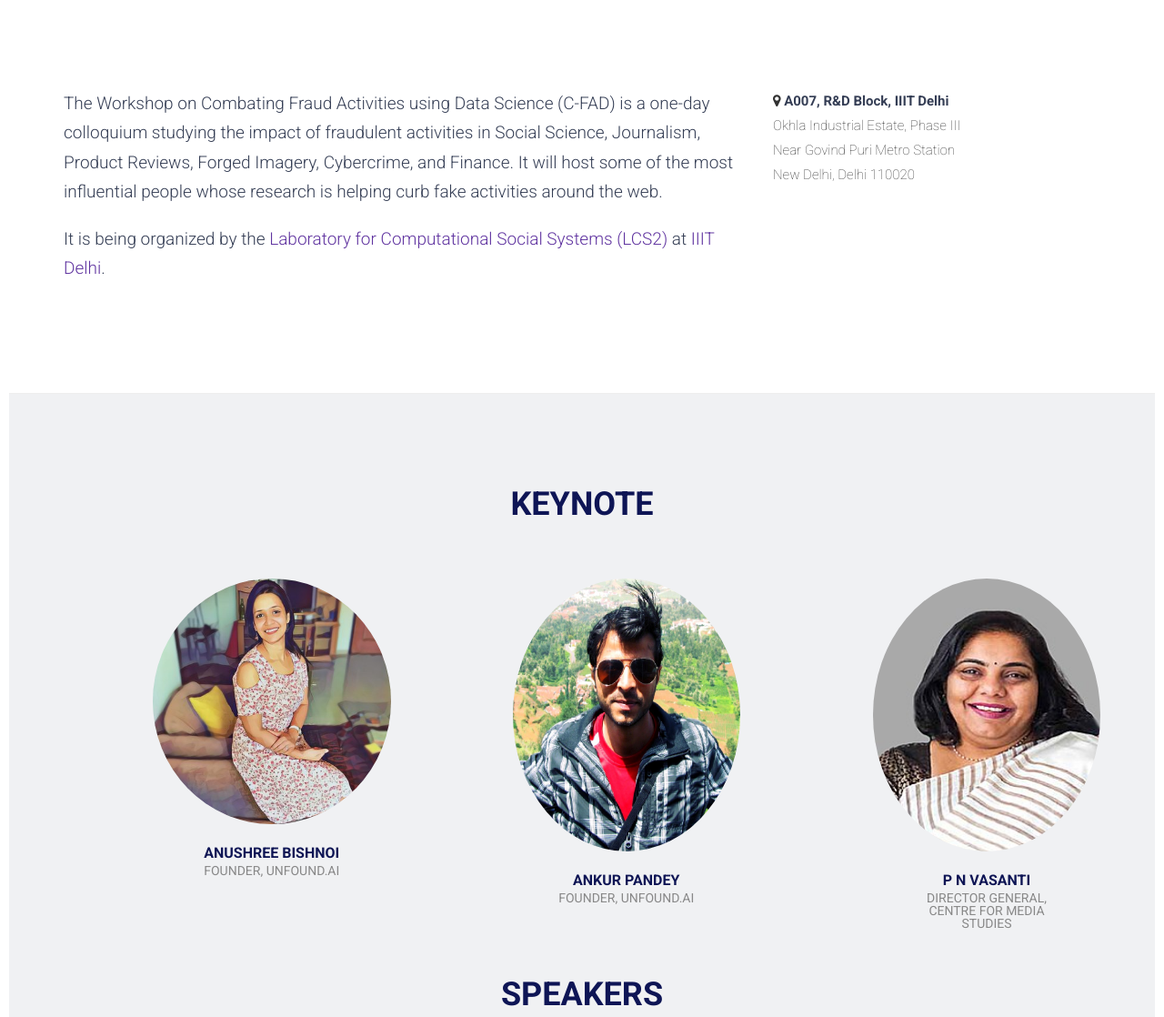
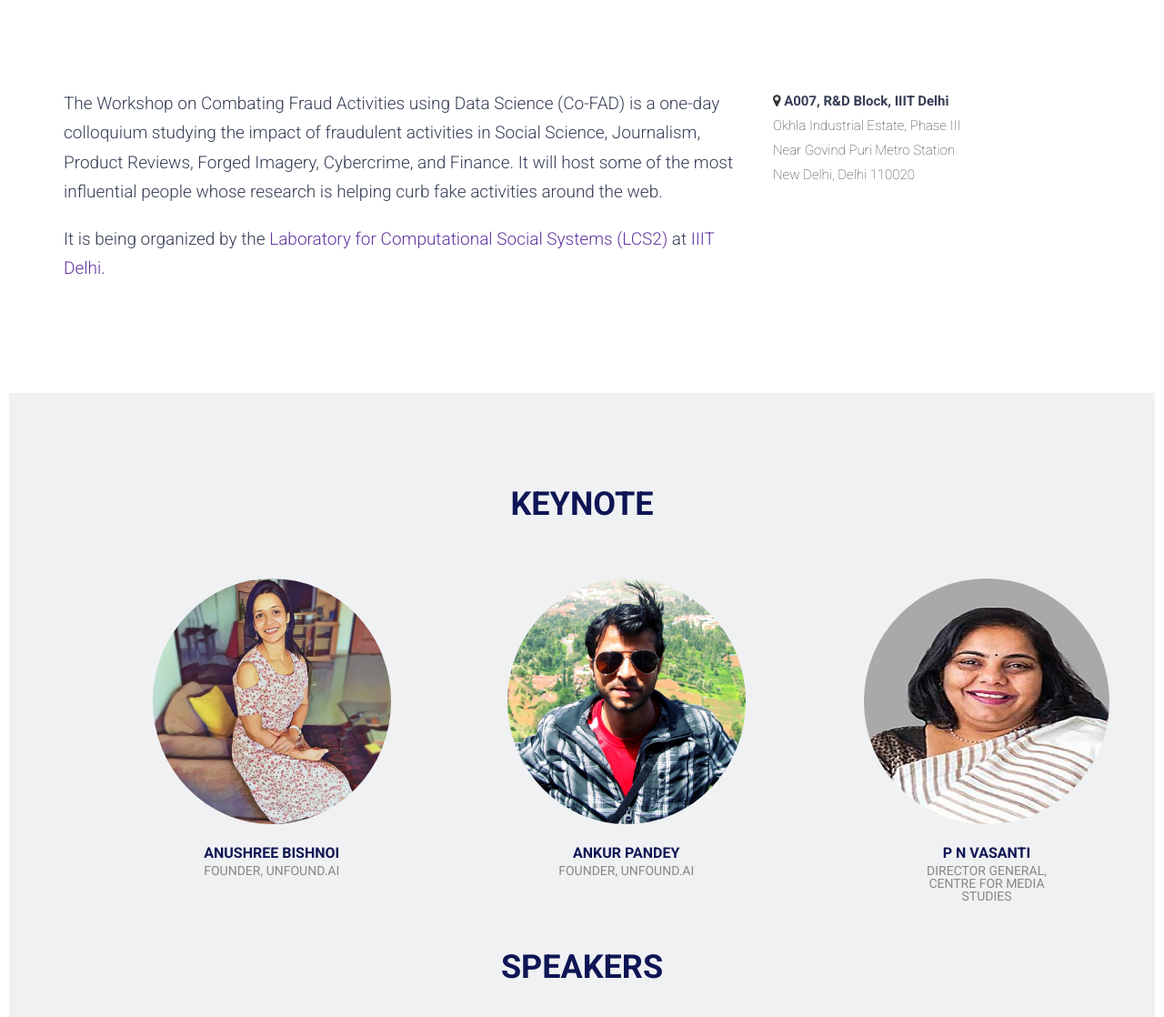
Before and after one commit to AnnuJoshi/cofad2020, a plain HTML site: page index.html in a window 1280 px wide. Shown: the part 812-1930 px from the top of the page at 91% size. Drawn offline with Linux system fonts and the light colour scheme; some packages are replaced by stand-ins of ours.

Commit message:
Mutiple Fixes

```diff
--- a/index.html
+++ b/index.html
@@ -106,7 +106,7 @@
             <div class="row">
                 <div class="col-md-8">
                     <p class="lead">
-                        The Workshop on Combating Fraud Activities using Data Science (C-FAD) is a one-day colloquium studying the impact of fraudulent activities in Social Science, Journalism, Product Reviews, Forged Imagery, Cybercrime, and Finance. It will host some of the most influential people whose research is helping curb fake activities around the web.
+                        The Workshop on Combating Fraud Activities using Data Science (Co-FAD) is a one-day colloquium studying the impact of fraudulent activities in Social Science, Journalism, Product Reviews, Forged Imagery, Cybercrime, and Finance. It will host some of the most influential people whose research is helping curb fake activities around the web.
                     </p>
                     <p class="lead">
                         It is being organized by the <a href="http://lcs2.iiitd.edu.in/">Laboratory for Computational Social Systems (LCS2)</a> at <a href="http://iiitd.ac.in/">IIIT Delhi</a>.
@@ -155,7 +155,7 @@
                 </div>
                 <div class="col-sm-4 col-md-3 col-md-offset-1">
                     <figure class="thumbnail">
-                        <a href="https://www.linkedin.com/in/ankurpandey42/"><img src="img/speaker/ankur.jpeg" class="img-responsive img-circle" alt="Image" style="height:300px; width:250px;"></a>
+                        <a href="https://www.linkedin.com/in/ankurpandey42/"><img src="img/speaker/ankur.jpeg" class="img-responsive img-circle" alt="Image" style="height:270px; width:350px;"></a>
                         <figcaption class="caption text-center">
                             <h3>Ankur Pandey
                                 <small>Founder, UnFound.ai </small>
@@ -172,7 +172,7 @@
            <div class="row">
                 <div class="col-sm-4 col-md-3 col-md-offset-1">
                     <figure class="thumbnail">
-                        <a href="https://en.m.wikipedia.org/wiki/P_N_Vasanti"><img src="img/speaker/pn_vasanti.jpg" class="img-responsive img-circle" alt="Image" style="height:300px; width:250px;"></a>
+                        <a href="https://en.m.wikipedia.org/wiki/P_N_Vasanti"><img src="img/speaker/pn_vasanti.jpg" class="img-responsive img-circle" alt="Image" style="height:270px; width:350px;"></a>
                         <figcaption class="caption text-center">
                             <h3> P N Vasanti
                                 <small> Director General, Centre for Media Studies </small>
@@ -481,7 +481,7 @@
                     <div class="session">
                         <time>2:40 - 3:10PM</time>
                         <h2>Student Presentation</h2>
-                        <h3> TBA <span> </span></h3>
+                        <h3> Shivangi Singhal  <span> PHD Student, IIITD </span></h3>
                     </div>
                     <!-- .session -->
                     <div class="session">
```
